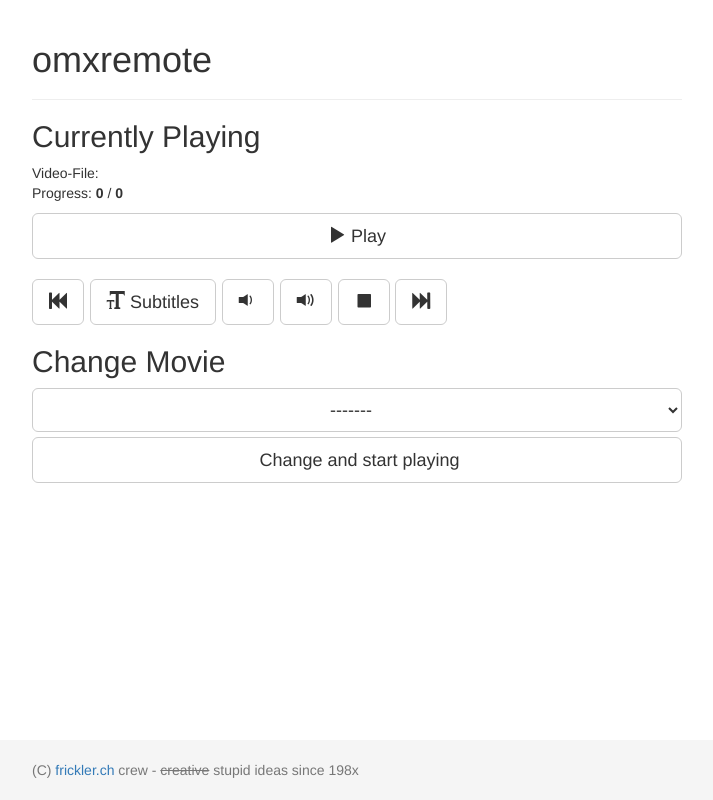
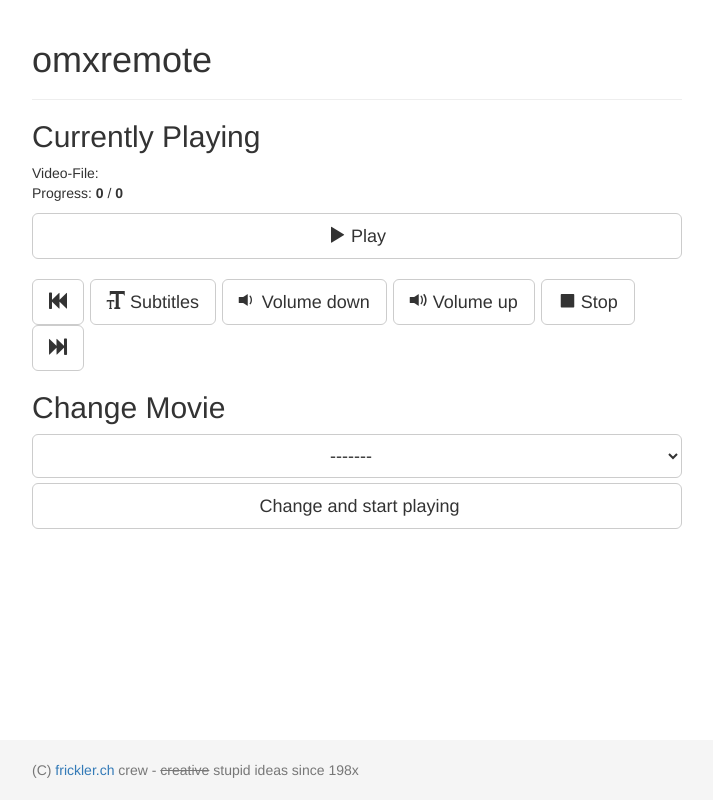
Before and after one commit to flurischt/omxremote, a plain HTML site: page omxremote/static/index.html in a window 1280 px wide. Shown: the whole page, without its empty margins (283-996 px from the left). Drawn offline with Linux system fonts and the light colour scheme; files that its build step writes are made by us from their sources; no server answers; files whose address does not match are found by name.

Commit message:
some more prototyping

```diff
--- a/omxremote/static/index.html
+++ b/omxremote/static/index.html
@@ -60,16 +60,16 @@ Changing the movie will stop the current playback and restart with the new selec
          <span class="glyphicon glyphicon-fast-backward"></span>
         </button>
         <button type="button" class="btn btn-default btn-lg btn-default" data-ng-click="sendCommand('togglesubtitles')">
-            <span class="glyphicon glyphicon-text-size"></span> <span class="hidden-xs">Subtitles</span>
+            <span class="glyphicon glyphicon-text-size"></span> <span class="hidden-xs-down">Subtitles</span>
         </button>
         <button type="button" class="btn btn-default btn-lg btn-default" data-ng-click="sendCommand('volumedown')">
-            <span class="glyphicon glyphicon-volume-down"></span> <span class="hidden-lg">Volume down</span>
+            <span class="glyphicon glyphicon-volume-down"></span> <span class="hidden-lg-down">Volume down</span>
         </button>
         <button type="button" class="btn btn-default btn-lg btn-default" data-ng-click="sendCommand('volumeup')">
-            <span class="glyphicon glyphicon-volume-up"></span> <span class="hidden-lg">Volume up</span>
+            <span class="glyphicon glyphicon-volume-up"></span> <span class="hidden-lg-down">Volume up</span>
         </button>
         <button type="button" class="btn btn-default btn-lg btn-default" data-ng-click="sendCommand('stop')">
-            <span class="glyphicon glyphicon-stop"></span> <span class="hidden-lg">Stop</span>
+            <span class="glyphicon glyphicon-stop"></span> <span class="hidden-lg-down">Stop</span>
         </button>
         <button type="button" class="btn btn-default btn-lg btn-default" data-ng-click="sendCommand('seek_forward')">
          <span class="glyphicon glyphicon-fast-forward"></span>
```
